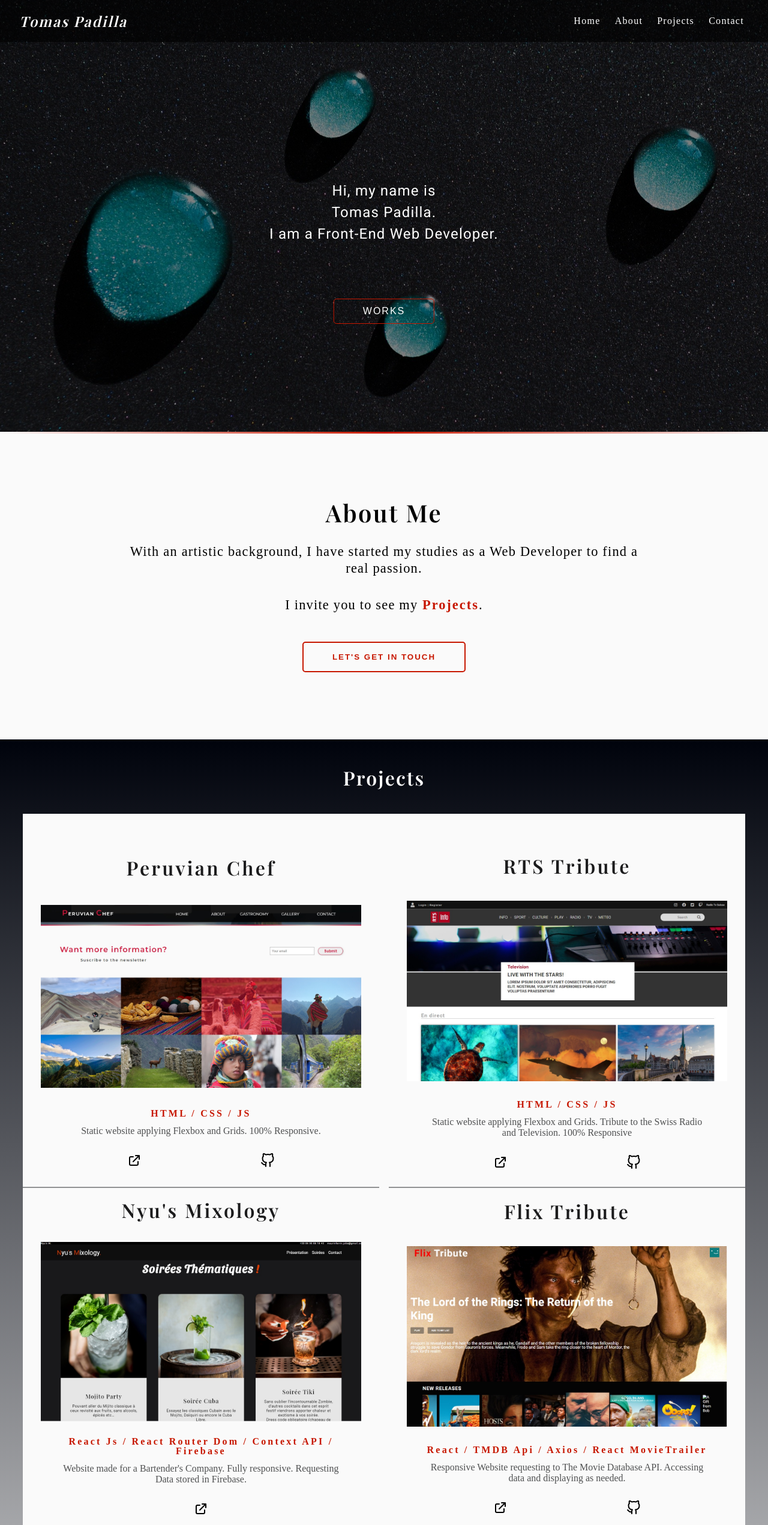
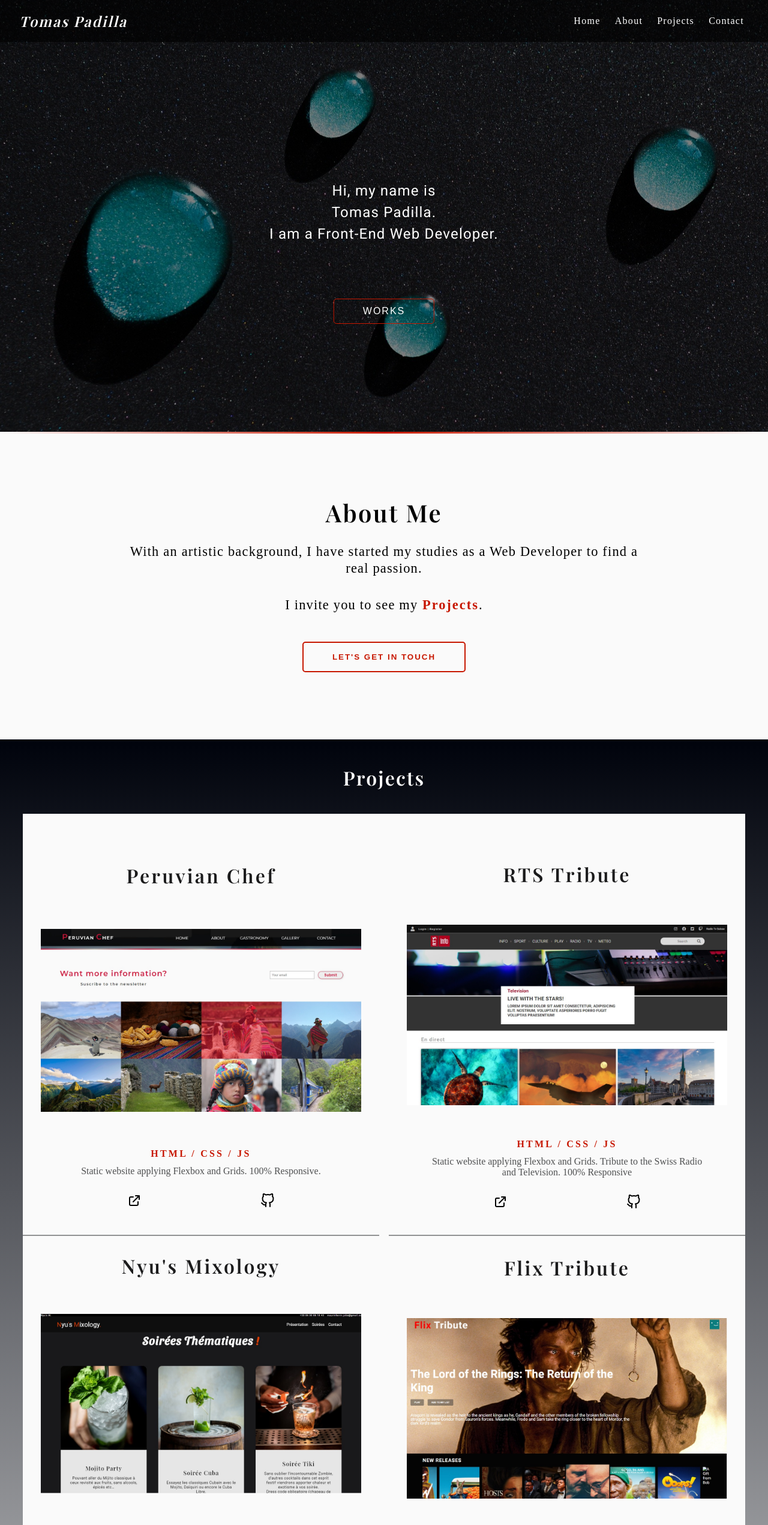
Before and after one commit to PadillaTom/Personal-Portfolio-React, a React (Create React App) app: page / in a window 1280 px wide. Shown: the top 2543 px of the page at 60% size. Built offline with nearby package versions, Linux system fonts and the light colour scheme; a web font is replaced by a local one.

Commit message:
bigger screen 1900px

```diff
--- a/src/App.css
+++ b/src/App.css
@@ -480,10 +480,10 @@ Projects
   width: 100vw;
   margin: 0 auto;
   background: linear-gradient(rgb(0, 3, 12), rgba(255, 255, 255, 0.597));
-  /* url('./images/fondo1.png') center/cover fixed no-repeat; */
 }
 .projects-container {
   width: 96vw;
+  max-width: 1450px;
   margin: 0 auto;
   padding-bottom: 3rem;
 }
@@ -596,6 +596,11 @@ Projects
 @media screen and (min-width: 992px) {
   .new-single {
     height: 35rem;
+  }
+}
+@media screen and (min-width: 1200px) {
+  .new-single {
+    height: 40rem;
   }
 }
 /*
```
